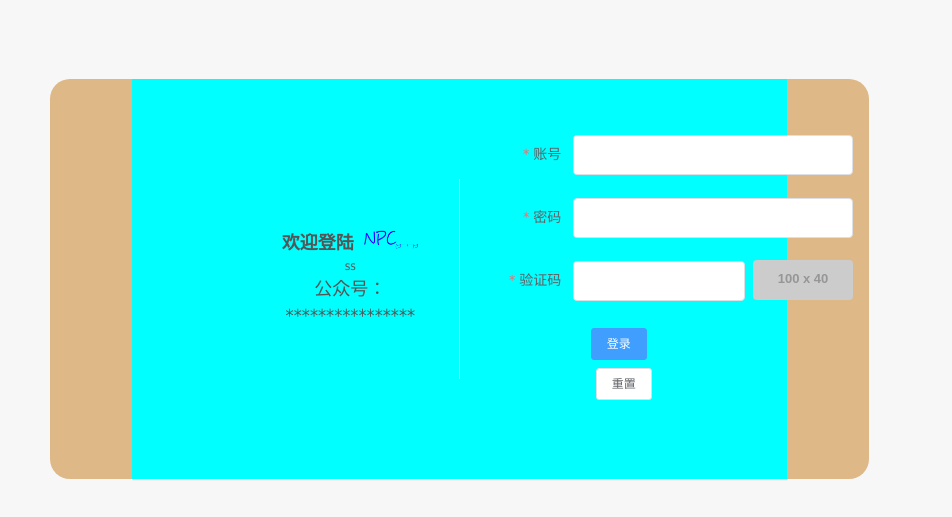
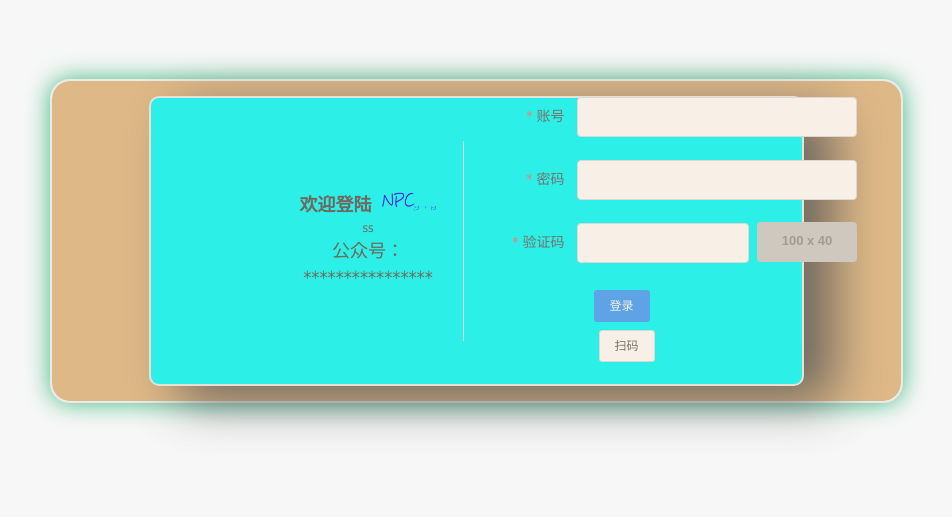
Before and after one commit to NpcBuild/vueno1, a Vue app: page /login in a window 1280 px wide. Shown: the part 113-630 px from the top of the page, without its empty margins (142-1094 px from the left). Built offline with nearby package versions, Linux system fonts and the light colour scheme; what vue-particles would draw is missing.

Commit message:
前端非登录状态拦截

```diff
--- a/src/components/Header.vue
+++ b/src/components/Header.vue
@@ -12,7 +12,7 @@
         <el-dropdown-item command="logOut" divided>退出</el-dropdown-item>
       </el-dropdown-menu>
     </el-dropdown>
-    <el-carousel indicator-position="outside">
+    <el-carousel indicator-position="outside" type="card">
       <el-carousel-item v-for="url in urls" :key="url">
         <el-image
             style="width: auto; height: auto"
@@ -50,6 +50,8 @@ export default {
         this.$router.push("/home");
       } else if (command=="about") {
         this.$router.push("/about");
+      } else if (command=="logOut") {
+        this.$store.commit('CLEAR_TOKEN')
       }
     }
   }
@@ -57,14 +59,14 @@ export default {
 </script>
 
 <style scoped>
-  .el-carousel__item h3 {
-    color: #475669;
-    font-size: 18px;
-    opacity: 0.75;
-    line-height: 300px;
-    text-align: center;
-    margin: 0;
-  }
+  /*.el-carousel__item h3 {*/
+  /*  color: #475669;*/
+  /*  font-size: 18px;*/
+  /*  opacity: 0.75;*/
+  /*  line-height: 300px;*/
+  /*  text-align: center;*/
+  /*  margin: 0;*/
+  /*}*/
 
   .el-carousel__item:nth-child(2n) {
     background-color: #99a9bf;
--- a/src/main.js
+++ b/src/main.js
@@ -21,6 +21,19 @@ Vue.config.productionTip = false
 
 require("./mock.js")
 
+router.beforeEach((to,from,next) => {
+  store.commit('GET_TOKEN')
+  // eslint-disable-next-line no-debugger
+  debugger
+  const token = store.state.token
+  if (!token && to.name!='Login') {
+    next({ path: "/login" })
+    // next({name: 'Login'})
+  } else {
+    next()
+  }
+})
+
 new Vue({
   router,
   store,
--- a/src/router/index.js
+++ b/src/router/index.js
@@ -9,8 +9,8 @@ Vue.use(VueRouter)
 const routes = [
     {
         path: '/',
-        name: 'Login',
-        component: Login
+        name: 'Home',
+        component: Home
     },
     {
         path: '/about',
@@ -25,7 +25,10 @@ const routes = [
     {
         path: '/home',
         name: 'Home',
-        component: Home
+        component: Home,
+        meta: {                 //加一个自定义obj
+            requireAuth:true    //这个参数 true 代表需要登录才能进入
+        }
     }
 ]
 
--- a/src/store/index.js
+++ b/src/store/index.js
@@ -3,16 +3,27 @@ import Vuex from 'vuex'
 
 Vue.use(Vuex)
 
-export default new Vuex.Store({
+const store =  new Vuex.Store({
     state: {
         token: ''
     },
     mutations: {
         SET_TOKEN: (state,token) => {
+            // eslint-disable-next-line no-debugger
+            debugger
             state.token = token
             localStorage.setItem("token1", token)
-        }
+        },
+        CLEAR_TOKEN: (state) => {
+            state.token = ''
+            localStorage.clear("token1")
+        },
+        GET_TOKEN: (state) => {
+            state.token = state.token || localStorage.getItem("token1")
+        },
     },
     action: {},
     modules: {}
 })
+
+export default store
--- a/src/views/login/Login.vue
+++ b/src/views/login/Login.vue
@@ -1,7 +1,7 @@
 <template>
   <div class="loginmain">
     <el-row type="flex" class="row-bg" justify="center">
-      <el-col :xl="6" :lg="7">
+      <el-col :xl="5" :lg="6">
         <h2 style="font-size: large">欢迎登陆<el-image :src="require('../../assets/npcLogo.png')" style="height: 20px;width: 55px;margin-left: 10px;"></el-image></h2>
         <div v-html="modss"></div>
         <p style="font-size: large">公众号：****************</p>
@@ -21,7 +21,7 @@
           </el-form-item>
           <el-form-item>
             <el-button type="primary" @click="submitForm('loginForm')" size="small">登录</el-button>
-            <el-button @click="resetForm('loginForm')" size="small">重置</el-button>
+            <el-button @click="resetForm('loginForm')" size="small">扫码</el-button>
           </el-form-item>
         </el-form>
       </el-col>
@@ -107,9 +107,11 @@ export default {
               //token只应在当前网站打开期间生效，所以将token保存在sessionStorage中
               window.sessionStorage.setItem("token",res.data.code);
 
+              this.$store.commit('SET_TOKEN',res.data.code)
+
               //
-              const jwt = res.headers['authorization']
-              this.$store.commit('SET_TOKEN',jwt)
+              // const jwt = res.headers['authorization']
+              // this.$store.commit('SET_TOKEN',jwt)
 
               //通过编程式导航跳转到首页，路由地址是/home
               this.$router.push("/home");
@@ -123,15 +125,15 @@ export default {
     },
     resetForm(formName) {
       // this.$refs[formName].resetFields();
-      this.$axios.get('/login', {
+      this.$axios.get('http://localhost:8082/login', {
       }, {
         headers: {
-          // // 'content-type': 'application/x-www-form-urlencoded;charset=UTF-8',
-          // 'content-type': 'application/json;charset=UTF-8',
-          // 'Access-Control-Allow-Origin': '*',
-          // 'Access-Control-Allow-Headers': 'Content-Type, Content-Length, Authorization, Accept, X-Requested-With , yourHeaderFeild',
-          // 'X-Powered-By':' 3.2.1',
-          // 'Access-Control-Allow-Methods':'PUT,POST,GET,DELETE,OPTIONS',
+          // 'content-type': 'application/x-www-form-urlencoded;charset=UTF-8',
+          'content-type': 'application/json;charset=UTF-8',
+          'Access-Control-Allow-Origin': '*',
+          'Access-Control-Allow-Headers': 'Content-Type, Content-Length, Authorization, Accept, X-Requested-With , yourHeaderFeild',
+          'X-Powered-By':' 3.2.1',
+          'Access-Control-Allow-Methods':'PUT,POST,GET,DELETE,OPTIONS',
         }
       }).then(res=>{
         // eslint-disable-next-line no-debugger
@@ -160,25 +162,33 @@ export default {
 
 <style scoped>
   .loginmain {
-    height: 400px;
+    height: 290px;
     width: 64%;
     background-color: burlywood;
-    margin: auto;
+    margin: 180px auto;
     margin-left: 15%;
     margin-right: 15%;
     margin-top: 15%;
     margin-bottom: 15%;
     border-radius: 20px;
+    background-clip: padding-box;
+    padding: 15px 15px 15px 15px;
+    border: 2px solid #eaeaea;
+    box-shadow: 0 0 25px #42b983;
   }
   .el-row {
     /*background-color: #fafafa;*/
     background-color: aqua;
+    opacity: 0.8;    /*背景透明 0-1 */
     width: 80%;
     height: 100%;
     display: flex;
     align-items: center;
     text-align: center;
     margin-left: 10%;
+    border-radius: 10px;
+    border: 2px solid #eaeaea;
+    box-shadow: 30px 15px 50px #555555;
   }
   .el-divider {
     height: 200px;
```
